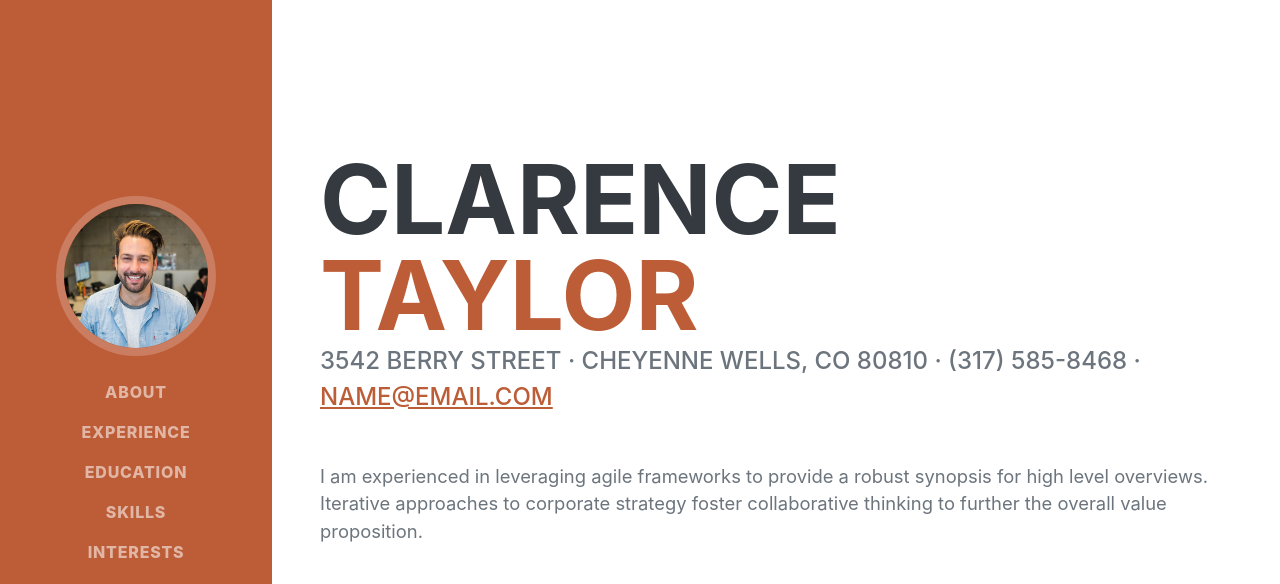
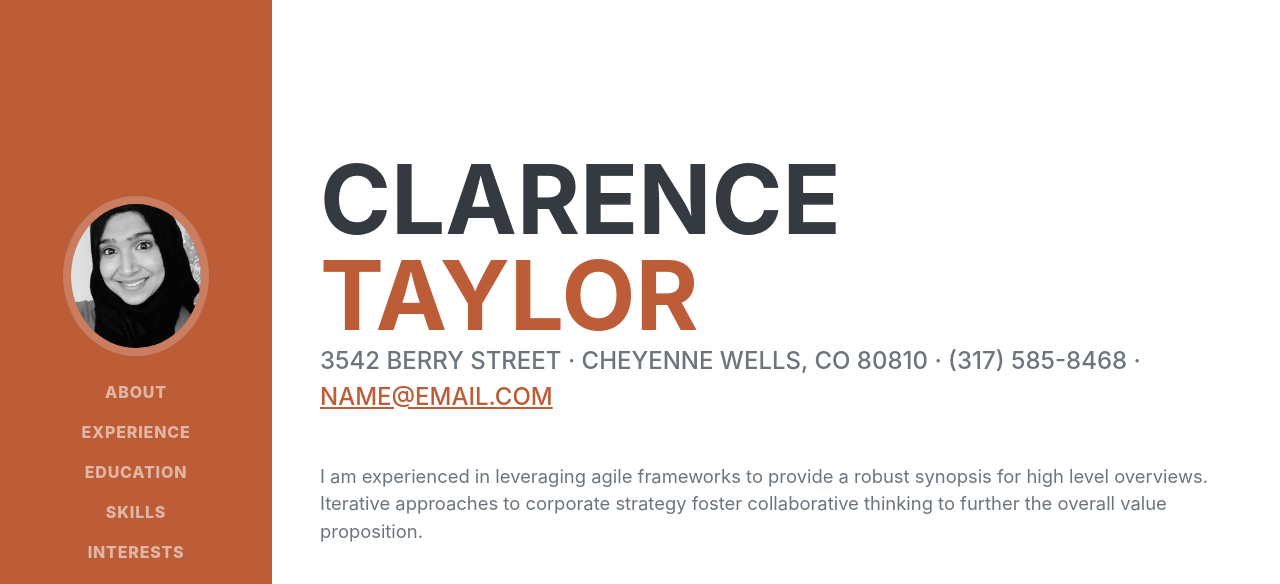
Before and after one commit to nadacoder2021/nadacoder2021.github.io, a website: page dist/index.html in a window 1280 px wide. Shown: the top 584 px of the page. Drawn offline with nearby package versions, Linux system fonts and the light colour scheme; files whose address does not match are found by name; a web font is replaced by a local one.

Commit message:
profile pic

```diff
--- a/dist/index.html
+++ b/dist/index.html
@@ -20,7 +20,7 @@
         <nav class="navbar navbar-expand-lg navbar-dark bg-primary fixed-top" id="sideNav">
             <a class="navbar-brand js-scroll-trigger" href="#page-top">
                 <span class="d-block d-lg-none">Clarence Taylor</span>
-                <span class="d-none d-lg-block"><img class="img-fluid img-profile rounded-circle mx-auto mb-2" src="assets/img/profile.jpg" alt="..." /></span>
+                <span class="d-none d-lg-block"><img class="img-fluid img-profile rounded-circle mx-auto mb-2" src="assets/profile.png" alt="..." /></span>
             </a>
             <button class="navbar-toggler" type="button" data-bs-toggle="collapse" data-bs-target="#navbarResponsive" aria-controls="navbarResponsive" aria-expanded="false" aria-label="Toggle navigation"><span class="navbar-toggler-icon"></span></button>
             <div class="collapse navbar-collapse" id="navbarResponsive">
```
Also changed, not shown: dist/assets/profile.jpg (deleted), dist/assets/profile.png (added), src/assets/profile.jpg (deleted), src/assets/profile.png (added).
